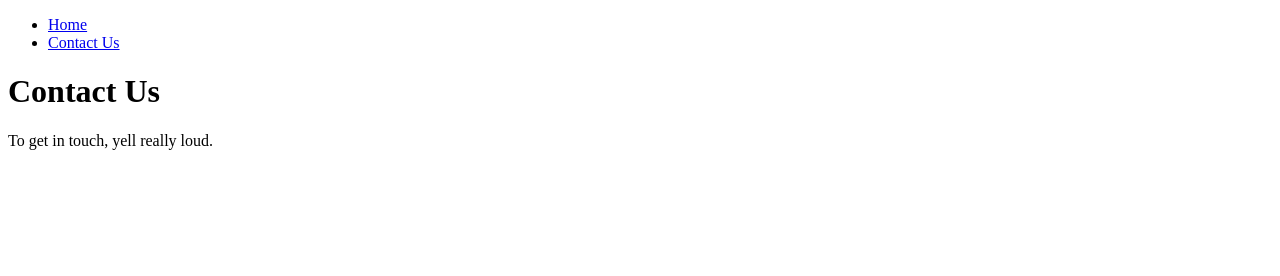
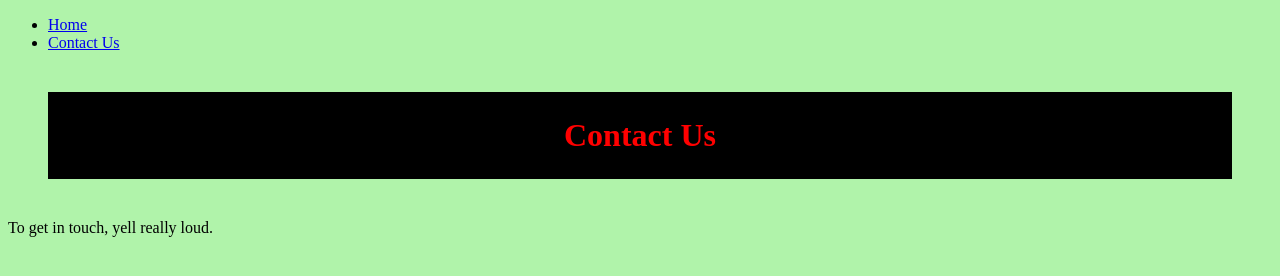
Before and after one commit to big-papa/cs20-class-demos-fall2018, a plain HTML site: page p1-webpage/contact.html in a window 1280 px wide. Drawn offline with Linux system fonts and the light colour scheme.

Commit message:
first css demo

```diff
--- a/p1-webpage/contact.html
+++ b/p1-webpage/contact.html
@@ -4,6 +4,7 @@
     <meta charset="UTF-8">
     <meta name="viewport" content="width=device-width, initial-scale=1.0">
     <meta http-equiv="X-UA-Compatible" content="ie=edge">
+    <link rel="stylesheet" href="style.css">
     <title>Contact Us</title>
 </head>
 <body>
--- /dev/null
+++ b/p1-webpage/style.css
@@ -0,0 +1,11 @@
+h1 {
+    color: rgb(255, 0, 0);
+    background-color: rgb(0, 0, 0);
+    margin: 40px;
+    padding: 25px;
+    text-align: center;
+}
+
+body {
+    background-color: rgb(176, 243, 170);
+}
```
Also changed, not shown: p1-webpage/index.html (+1 -0 lines).
